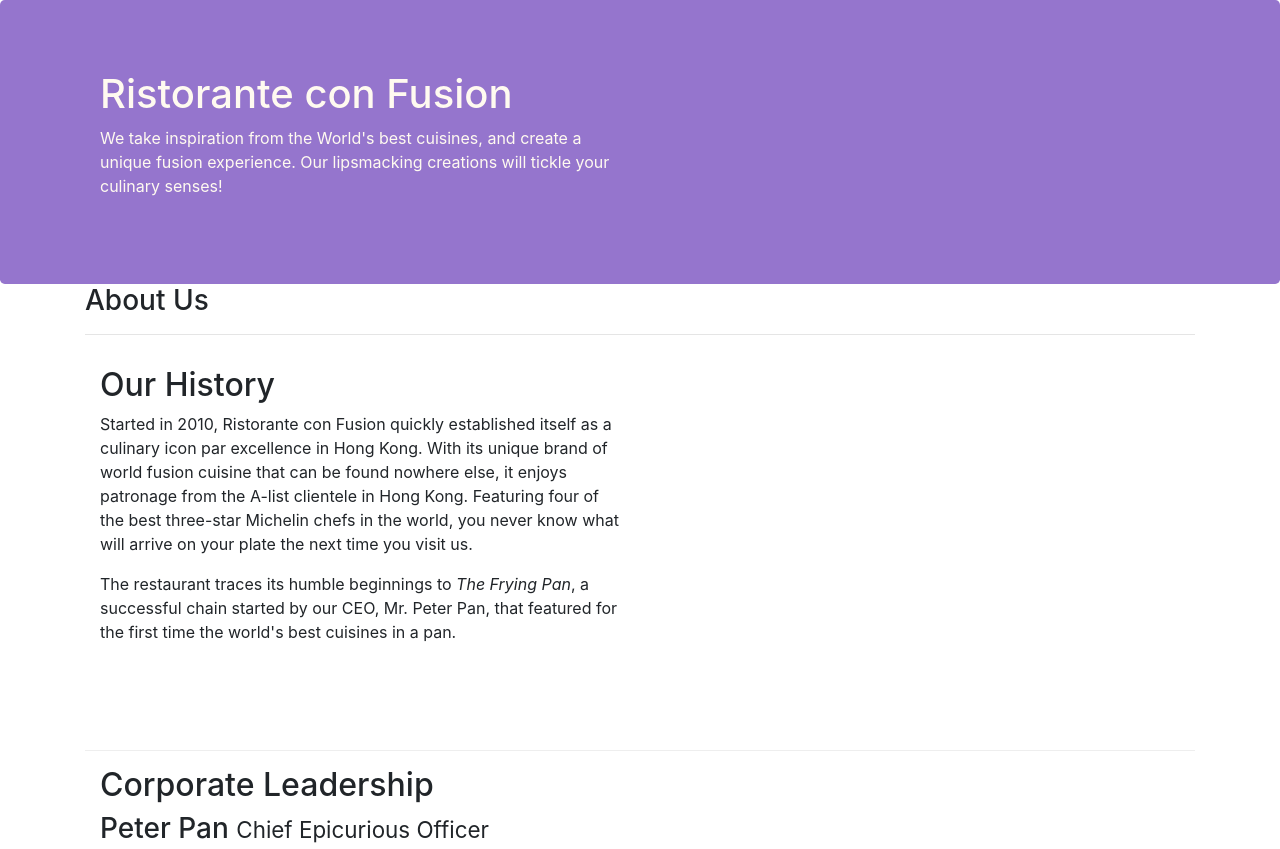
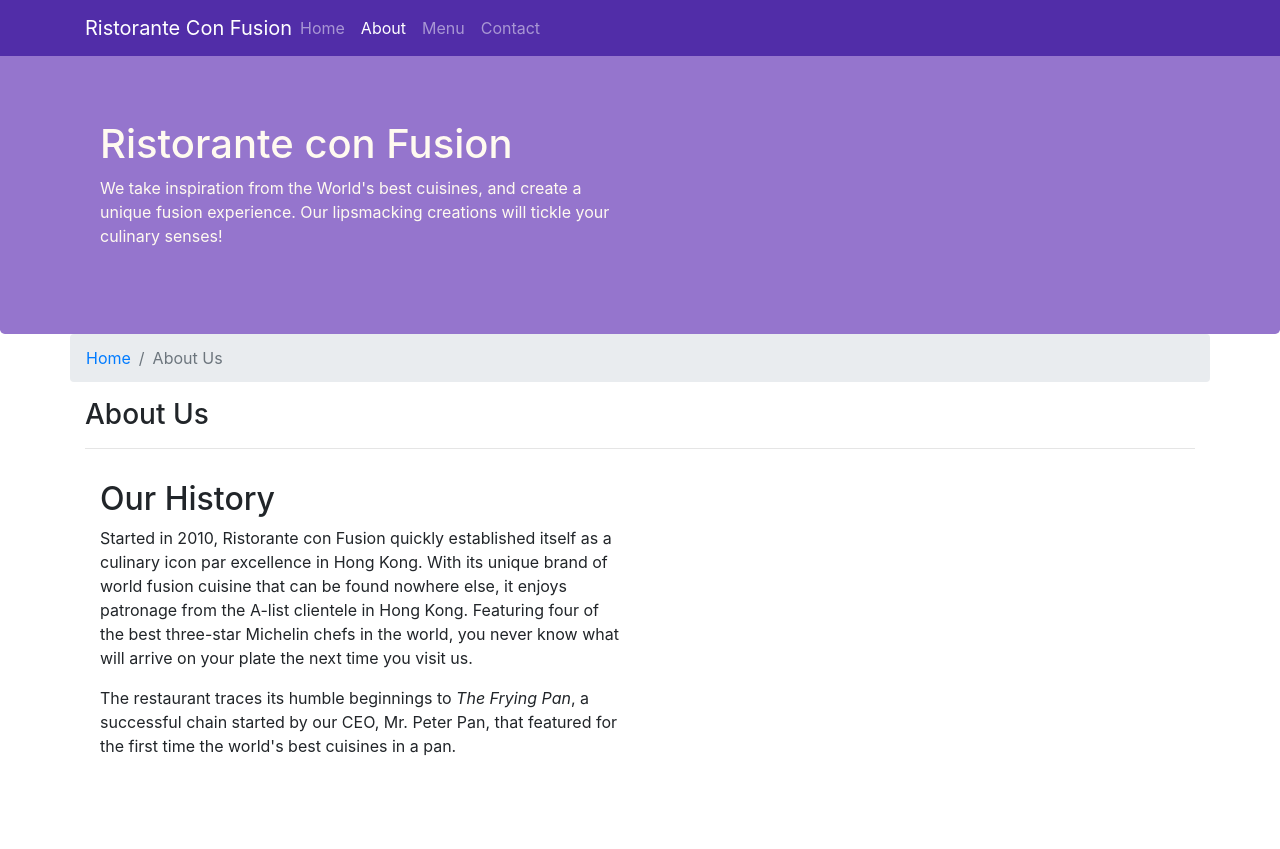
Before and after one commit to masucci/Bootstrap, a website: page aboutus.html in a window 1280 px wide. Shown: the top 849 px of the page. Drawn offline with nearby package versions, Linux system fonts and the light colour scheme.

Commit message:
Navbar and breadcrumbs

```diff
--- a/aboutus.html
+++ b/aboutus.html
@@ -17,6 +17,22 @@
 </head>
 
 <body>
+    <nav class="navbar navbar-dark navbar-expand-sm fixed-top">
+        <div class="container">
+            <button class="navbar-toggler" type="button" data-toggle="collapse" data-target="#Navbar">
+                <span class="navbar-toggler-icon"></span>
+            </button>
+            <a class="navbar-brand mr-auto" href="/index.html">Ristorante Con Fusion</a>
+            <div class="collapse navbar-collapse" id="Navbar">
+                <ul class="navbar-nav mr-auto">
+                    <li class="nav-item"><a class="nav-link" href="/index.html">Home</a></li>
+                    <li class="nav-item active"><a class="nav-link" href="/aboutus.html">About</a></li>
+                    <li class="nav-item"><a class="nav-link" href="#">Menu</a></li>
+                    <li class="nav-item"><a class="nav-link" href="#">Contact</a></li>
+                </ul>
+            </div>
+        </div>
+    </nav>
 
     <header class="jumbotron">
         <div class="container">
@@ -33,6 +49,10 @@
 
     <div class="container">
         <div class="row">
+            <ol class="col-12 breadcrumb">
+                <li class="breadcrumb-item"><a href="/index.html">Home</a></li>
+                <li class="breadcrumb-item active">About Us</li>
+            </ol>
             <div class="col-12">
                <h3>About Us</h3>
                <hr>
@@ -72,7 +92,7 @@
                 <div class="col-4 offset-1 col-sm-2">
                     <h5>Links</h5>
                     <ul class="list-unstyled">
-                        <li><a href="#">Home</a></li>
+                        <li><a href="./index.html">Home</a></li>
                         <li><a href="#">About</a></li>
                         <li><a href="#">Menu</a></li>
                         <li><a href="#">Contact</a></li>
--- a/css/styles.css
+++ b/css/styles.css
@@ -28,3 +28,12 @@
     margin: 0px;
     color: #0f0f0f;
 }
+
+body {
+    padding: 50px 0px 0px 0px;
+    z-index: 0;
+}
+
+.navbar-dark {
+    background-color: #512DA8;
+}
```
Also changed, not shown: index.html (+17 -1 lines).
